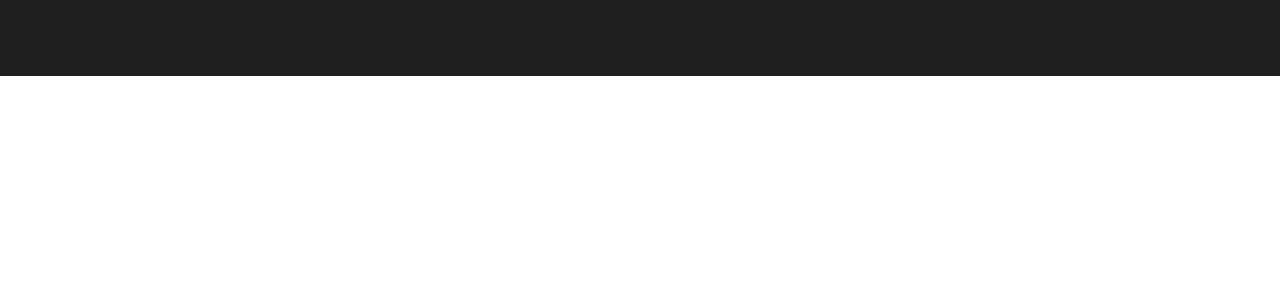
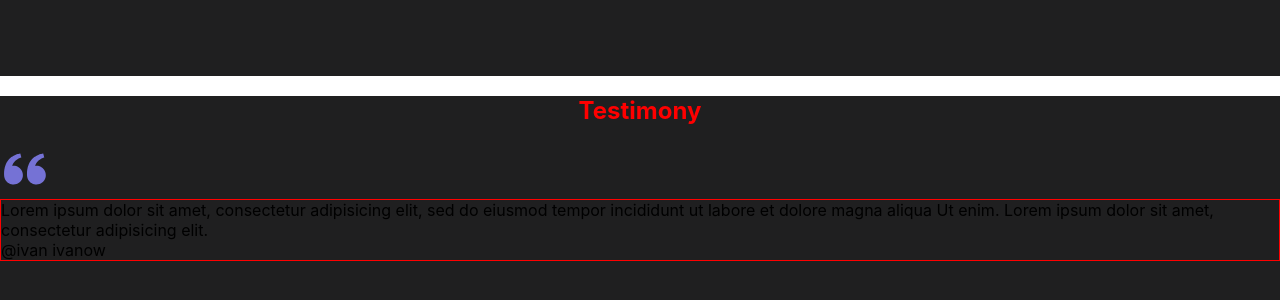
Before and after one commit to Vladseme2012/portfolio-start-project-main, a React app: page / in a window 1280 px wide. Shown: the part 6467-6767 px from the top of the page. Before the commit the page ends 6543 px from the top, so only its background shows below. Built offline with nearby package versions, Linux system fonts and the light colour scheme.

Commit message:
added import Testimony in App

```diff
--- a/src/App.tsx
+++ b/src/App.tsx
@@ -2,6 +2,7 @@ import './App.css';
 import { Header } from './layout/header/Header';
 import { Main } from './layout/sections/main/Main';
 import { Skills } from './layout/sections/skills/Skills';
+import { Testimony } from './layout/sections/testimony/Testimony';
 import { Works } from './layout/sections/works/Works';
 
 function App() {
@@ -11,6 +12,7 @@ function App() {
             <Main />
             <Skills />
             <Works />
+            <Testimony />
         </div>
     );
 }
```
